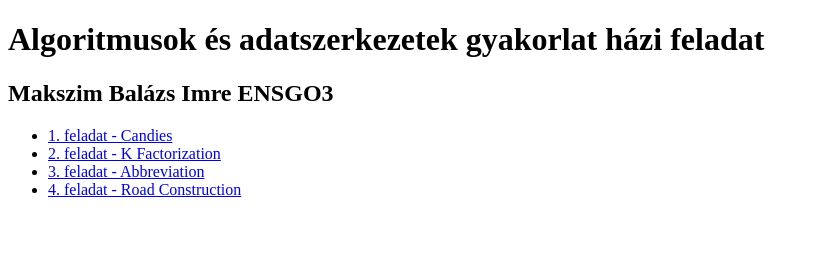
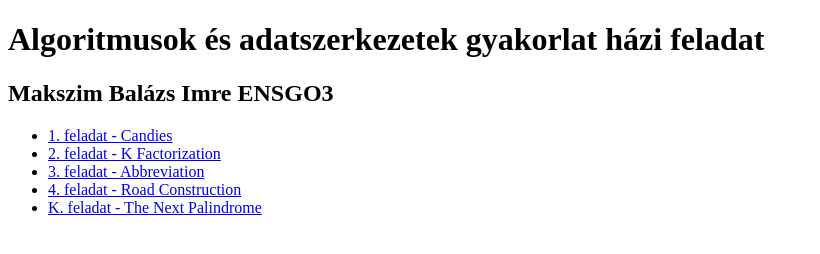
Before and after one commit to bmakszim/AlgoritmusokFeladat, a plain HTML site: page index.html in a window 1280 px wide. Shown: the whole page, without its empty margins (0-820 px from the left). Drawn offline with Linux system fonts and the light colour scheme.

Commit message:
add kth task

```diff
--- a/index.html
+++ b/index.html
@@ -13,6 +13,7 @@
         <li><a href="https://github.com/bmakszim/alg-02">2. feladat - K Factorization</a></li>
         <li><a href="https://github.com/bmakszim/alg-03">3. feladat - Abbreviation</a></li>
         <li><a href="https://github.com/bmakszim/alg-04">4. feladat - Road Construction</a></li>
+        <li><a href="https://github.com/bmakszim/alg-k">K. feladat - The Next Palindrome</a></li>
     </ul>
 </body>
 </html>
```
